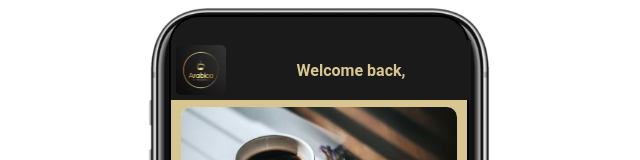
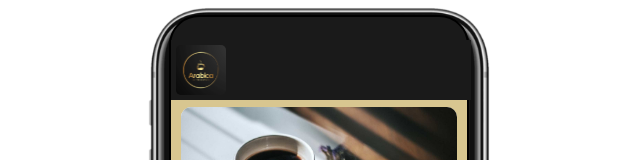
Before and after one commit to catlirex/boolean-uk-api-final-project, a React (Vite) app in the folder frontend_app/: page /user/1 in a window 1280 px wide. Shown: the top 160 px of the page, without its empty margins (327-967 px from the left). Built offline with nearby package versions, Linux system fonts and the light colour scheme.

Commit message:
improve header

```diff
--- a/frontend_app/src/App.tsx
+++ b/frontend_app/src/App.tsx
@@ -38,7 +38,7 @@ function App() {
             <TransactionDetailPage />
           </Route>
 
-          <Route path="/user/:id">
+          <Route path="/user">
             <UserPage />
           </Route>
 
--- a/frontend_app/src/Component/CoffeeOrderCard.tsx
+++ b/frontend_app/src/Component/CoffeeOrderCard.tsx
@@ -39,7 +39,7 @@ export default function CoffeeOrderCard({ order }: Props) {
 
         {specialRequests?.length
           ? specialRequests.map((request) => (
-              <p>
+              <p key={request.id}>
                 {request.specialRequest.request} {request.specialRequest.type}
               </p>
             ))
--- a/frontend_app/src/Component/Header.tsx
+++ b/frontend_app/src/Component/Header.tsx
@@ -3,15 +3,18 @@ import styled from "styled-components";
 import appLogo from "../assets/app_logo.png";
 import useStore from "../store";
 import { APP_COLOR } from "../consistent";
+import { useLocation } from "react-router-dom";
 
 const StyledHeader = styled.header`
   display: grid;
   grid-auto-flow: column;
+  justify-content: flex-start;
   background-color: ${APP_COLOR.darkGray};
   align-items: center;
   position: fixed;
   top: 40px;
   width: 300px;
+
   .header-logo {
     height: 60px;
     width: 60px;
@@ -19,20 +22,44 @@ const StyledHeader = styled.header`
     border-radius: 10px;
     padding: 5px;
     object-fit: cover;
+    margin-right: 10px;
   }
   h1 {
     font-size: 1rem;
     align-self: center;
     color: ${APP_COLOR.wheat};
+    margin-right: 5px;
+  }
+  span {
+    font-size: 0.8rem;
+    align-self: center;
+    color: ${APP_COLOR.wheat};
+    font-style: italic;
   }
 `;
 
 export default function Header() {
+  const location = useLocation();
+  console.log(location.pathname.split("/"));
   const loginUser = useStore((state) => state.loginUser);
   return (
     <StyledHeader>
       <img className="header-logo" src={appLogo} alt="logo" />
-      <h1>Welcome back, {loginUser?.name}</h1>
+      {location.pathname === "/user" ? (
+        <h1>Welcome back, {loginUser?.name}</h1>
+      ) : null}
+      {location.pathname === "/user/shopList" ? (
+        <h1>Step1: Select a shop</h1>
+      ) : null}
+      {location.pathname === "/user/coffeeList" ? (
+        <h1>Step2: Select your coffee</h1>
+      ) : null}
+      {location.pathname.includes("/user/transactionRecord/") ? (
+        <>
+          <h1> Order details </h1>
+          <span> (ID: {location.pathname.split("/")[3]}) </span>
+        </>
+      ) : null}
     </StyledHeader>
   );
 }
--- a/frontend_app/src/Pages/LoginPage.tsx
+++ b/frontend_app/src/Pages/LoginPage.tsx
@@ -43,7 +43,7 @@ export default function LoginPage() {
   const history = useHistory();
 
   useEffect(() => {
-    if (loginUser) history.push(`/user/${loginUser.id}`);
+    if (loginUser) history.push(`/user`);
     else return;
   }, [loginUser]);
 
--- a/frontend_app/src/Pages/TransactionDetailPage.tsx
+++ b/frontend_app/src/Pages/TransactionDetailPage.tsx
@@ -65,6 +65,7 @@ const StyledSection = styled.section`
 export default function TransactionDetailPage() {
   const { id } = useParams<Params>();
   const history = useHistory();
+  const [totalPrice, setTotalPrice] = useState(0);
   const [fullDetailHistory, setFullDetailHistory] =
     useState<TransactionHistory | null>(null);
   const deleteTransaction = useStore((state) => state.deleteTransaction);
@@ -80,6 +81,9 @@ export default function TransactionDetailPage() {
   const shopDetail = shopList.find(
     (target) => target.id === fullDetailHistory?.shop_id
   );
+
+  useEffect(() => {
+    if (!fullDetailHistory) return;
     const pricePreCoffeeOrder = fullDetailHistory?.coffeeOrder?.map(
       (order: CoffeeOrderType) => {
         if (!order.specialRequests?.length)
@@ -93,7 +97,9 @@ export default function TransactionDetailPage() {
         }
       }
     );
-  const totalPrice = pricePreCoffeeOrder?.reduce((a, b) => a + b);
+    if (pricePreCoffeeOrder?.length)
+      setTotalPrice(pricePreCoffeeOrder.reduce((a, b) => a + b));
+  }, [fullDetailHistory]);
 
   const handleClick = async (e: React.SyntheticEvent) => {
     if (fullDetailHistory) {
@@ -105,7 +111,7 @@ export default function TransactionDetailPage() {
   return (
     <StyledPage>
       <Header />
-      {fullDetailHistory ? (
+      {fullDetailHistory && totalPrice ? (
         <StyledSection>
           <div className="status-box">
             <span className="status">{fullDetailHistory.status}</span>
```
Lines whose indentation alone changed are shown as unchanged.
